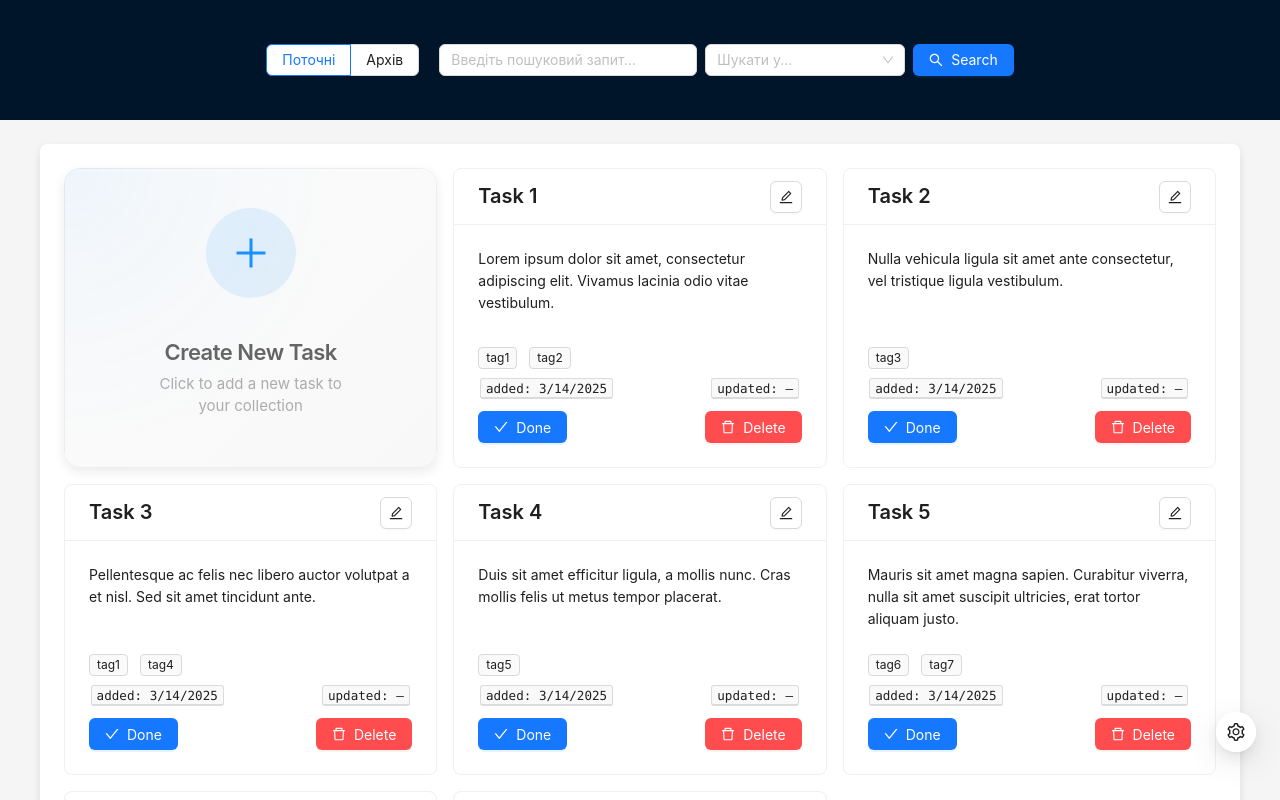
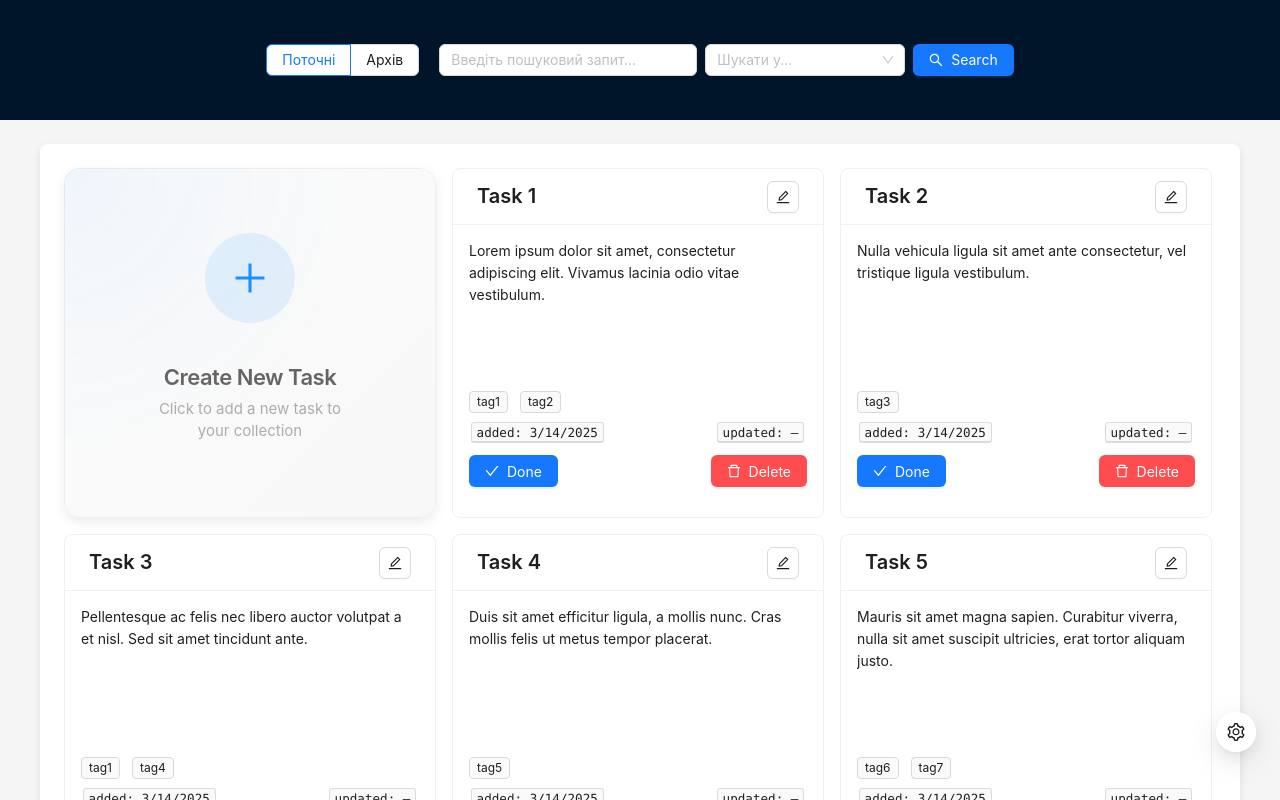
Before and after one commit to Leksiyy/ReactTaskManager, a React (Vite) app: page / in a window 1280 px wide. Shown: the top 800 px of the page. Built offline with nearby package versions, Linux system fonts and the light colour scheme.

Commit message:
card sizes, fixes, btn fix, tag edit fix

```diff
--- a/src/components/CardsContainer.tsx
+++ b/src/components/CardsContainer.tsx
@@ -62,7 +62,8 @@ const CardsContainer = ({ position }: CardsContainerProps) => {
                     width: '100%',
                     maxWidth: '1200px',
                     display: 'grid',
-                    gridTemplateColumns: 'repeat(auto-fill, minmax(300px, 1fr))',
+                    // gridTemplateColumns: 'repeat(auto-fill, minmax(300px, 1fr))',
+                    gridTemplateColumns: `repeat(auto-fill, ${settings.cardWidth}px)`,
                     gap: '16px',
                     padding: '24px',
                     background: '#fff',
--- a/src/components/tasks/AddTaskButton.tsx
+++ b/src/components/tasks/AddTaskButton.tsx
@@ -1,11 +1,14 @@
 import { useState } from "react";
 import { PlusOutlined } from "@ant-design/icons";
+import { RootState } from "../../store/store";
 import '../../index.css';
+import { useSelector } from "react-redux";
 
 export const AddTaskButton = ({ onClick }: { onClick: () => void }) => {
   const [isHovered, setIsHovered] = useState(false);
   const [isPressed, setIsPressed] = useState(false);
   const [mousePosition, setMousePosition] = useState({ x: 0, y: 0 });
+  const settings = useSelector((state: RootState) => state.settings);
 
   // Track mouse position for spotlight effect
   const handleMouseMove = (e: React.MouseEvent) => {
@@ -30,7 +33,8 @@ export const AddTaskButton = ({ onClick }: { onClick: () => void }) => {
       onMouseUp={() => setIsPressed(false)}
       style={{
         position: 'relative',
-        height: '300px',
+        width: settings.cardWidth,        // card width с слайса
+        height: settings.cardHeight,      // heigh
         borderRadius: '16px',
         overflow: 'hidden',
         cursor: 'pointer',
--- a/src/components/tasks/AddTaskModal.tsx
+++ b/src/components/tasks/AddTaskModal.tsx
@@ -79,6 +79,7 @@ export const AddTaskModal = ({ open, onClose }: AddTaskModalProps) => {
                                         <Input.TextArea
                                             placeholder={`Min ${minTextLength} characters`}
                                             value={text}
+                                            rows={7}
                                             onChange={(e) => setText(e.target.value)}
                                         />
                                     </Form.Item>
--- a/src/components/tasks/BackgroundTaskCustomizer.tsx
+++ b/src/components/tasks/BackgroundTaskCustomizer.tsx
@@ -3,6 +3,8 @@ import { Form, Input, Slider, ColorPicker, Upload, Button, Radio, Flex, InputNum
 import { UploadOutlined } from '@ant-design/icons';
 import type { Color } from 'antd/es/color-picker';
 import type { UploadFile, UploadProps } from 'antd/es/upload/interface';
+import { RootState } from "../../store/store";
+import { useSelector } from 'react-redux';
 
 
 interface BackgroundImageData {
@@ -36,6 +38,7 @@ export const BackgroundCustomizer = ({initialColor, initialImage, onChange,}: Ba
   const [customWidth, setCustomWidth] = useState<number>(initialImage?.customWidth || 300);
   const [customHeight, setCustomHeight] = useState<number>(initialImage?.customHeight || 200);
   const [fileList, setFileList] = useState<UploadFile[]>([]);
+  const settings = useSelector((state: RootState) => state.settings);
 
   useEffect(() => {
     if (!useCustomBg) {
@@ -178,7 +181,7 @@ export const BackgroundCustomizer = ({initialColor, initialImage, onChange,}: Ba
                     <Form.Item label="Width (px)" noStyle>
                       <InputNumber
                         min={1}
-                        max={1000}      // TODO Надо будет Макс подтягивать с заданого Размера карточки
+                        max={settings.cardWidth}
                         value={customWidth}
                         onChange={(value) => setCustomWidth(value || 300)}
                         style={{ width: '100%' }}
@@ -190,7 +193,7 @@ export const BackgroundCustomizer = ({initialColor, initialImage, onChange,}: Ba
                     <Form.Item label="Height (px)" noStyle>
                       <InputNumber
                         min={1}
-                        max={1000}    // TODO Надо будет Макс подтягивать с заданого Размера карточки
+                        max={settings.cardHeight}
                         value={customHeight}
                         onChange={(value) => setCustomHeight(value || 200)}
                         style={{ width: '100%' }}
--- a/src/components/tasks/TaskCard.tsx
+++ b/src/components/tasks/TaskCard.tsx
@@ -7,8 +7,8 @@ import { useState } from "react";
 import { EditTaskModal } from "./EditTaskModal";
 import { getTaskCardBodyStyle, getTaskCardStyle, TaskBackgroundOverlay } from "../../utils/taskCardStyles";
 
+
 const { Text } = Typography;
-
 
 
 type TaskCardProps = {
@@ -17,14 +17,13 @@ type TaskCardProps = {
 }
 
 
-export const TaskCard = ({task, styleSettings}: TaskCardProps) => {
-
-    // TODO фоновая картинка.
 // TODO Поля updated, deleted? проверить на нулл для вывода
 
+
+export const TaskCard = ({task, styleSettings}: TaskCardProps) => {
     const dispatch = useDispatch();
     const [isEditModalOpen, setIsEditModalOpen] = useState(false);
-    const tagsDisplayLength: number = 5;
+    const tagsDisplayLength: number = 7;
 
     const handleRestore = () => dispatch(restoreTask(task.id));
     const handleEdit = () => setIsEditModalOpen(true);
@@ -42,12 +41,18 @@ export const TaskCard = ({task, styleSettings}: TaskCardProps) => {
             >
                 <TaskBackgroundOverlay task={task} styleSettings={styleSettings} />
 
-                <div style={{ flex: "1 0 auto", position: "relative", zIndex: 1 }}>
-                    <p style={{ fontSize: styleSettings.descriptionSize, marginTop: 0 }}>{task.text}</p>
+                <div className="task-card-text-container">
+                    <div className="task-card-scrollable-text">
+                        <p
+                            className="task-card-text"
+                            style={{ fontSize: styleSettings.descriptionSize }}
+                        >
+                            {task.text}
+                        </p>
+                    </div>
                 </div>
 
-                <div style={{ marginTop: 'auto' }}>
-
+                <div className="task-card-bottom">
                     <Flex wrap="wrap" gap={4} style={{ marginTop: 10 }}>
                         {task.tags.map((tag, index) => (
                             <Tag key={`${task.id}-${index}`}>
@@ -61,10 +66,7 @@ export const TaskCard = ({task, styleSettings}: TaskCardProps) => {
                         <Text keyboard>updated: {task.updatedAt || "—"}</Text>
 
                         {/* {task.updatedAt ? <Text keyboard>updated: {task.updatedAt}</Text> : null}   <<-- Потом оставить это, и не выводить апдеитДате если там нулл? */}
-
                     </Flex>
-
-
 
                     <Flex justify="space-between" style={{ marginTop: 12 }}>
                         {task.isCompleted ? (
@@ -77,7 +79,7 @@ export const TaskCard = ({task, styleSettings}: TaskCardProps) => {
                             </Button>
                         )}
 
-                        {task.isDeleted ? (
+                        {task.isDeleted ? ( !task.isCompleted &&
                             <Button type="default" icon={<UndoOutlined />} onClick={handleRestore}>
                                 Restore
                             </Button>
@@ -86,11 +88,12 @@ export const TaskCard = ({task, styleSettings}: TaskCardProps) => {
                                 Delete
                             </Button>
                         )}
-
                     </Flex>
                 </div>
             </Card>
+
             <EditTaskModal open={isEditModalOpen} onClose={() => setIsEditModalOpen(false)} task={task} />
+
         </>
     )
 }
--- a/src/index.css
+++ b/src/index.css
@@ -32,3 +32,33 @@ body {
   0%, 100% { transform: scale(1); opacity: 0.4; }
   50% { transform: scale(1.2); opacity: 0.7; }
 }
+
+
+
+/* Стили для контейнера текста в TaskCard.tsx*/
+.task-card-text-container {
+  flex: 1 1 auto;
+  position: relative;
+  z-index: 1;
+  overflow: hidden;
+}
+
+/* Стили для прокручиваемого текста в TaskCard.tsx  */
+.task-card-scrollable-text {
+  height: 100%;
+  overflow-y: auto;
+  padding-right: 8px;
+}
+
+/* Стили для параграфа текста в TaskCard.tsx */
+.task-card-text {
+  margin-top: 0;
+  margin-bottom: 0;
+}
+
+/* Стили для нижней части интерфейса карточки чтобы не уходил вниз при длинном тексте в TaskCard.tsx  */
+.task-card-bottom {
+  margin-top: auto;
+  flex-shrink: 0;
+  min-height: 120px;
+}
--- a/src/types/types.ts
+++ b/src/types/types.ts
@@ -31,6 +31,9 @@ export type StyleSettings = {
     padding: number;
     titleSize: number;
     descriptionSize: number;
+
+    cardWidth: number;
+    cardHeight: number;
 }
 
 export type SearchQuery = {
--- a/src/utils/taskCardStyles.tsx
+++ b/src/utils/taskCardStyles.tsx
@@ -1,30 +1,40 @@
 import type { CSSProperties,  } from "react";
 import type { Task, StyleSettings } from "../types/types";
 
-// Функция для стилей карточки задачи
-export const getTaskCardStyle = (task: Task, styleSettings: StyleSettings): CSSProperties => ({
-    display: "flex",
-    flexDirection: "column",
-    minHeight: "200px",
-    whiteSpace: "pre-line",
-    wordWrap: "break-word",
-    overflow: "hidden",
-    padding: styleSettings.padding,
-    backgroundColor: task.background?.color || styleSettings.bgColor,
-    backgroundImage: task.background?.image?.url ? `url(${task.background.image.url})` : undefined,
-    backgroundSize: task.background?.image?.size || "cover",
-    backgroundPosition: task.background?.image?.position || "center",
-    backgroundRepeat: "no-repeat",
-    position: task.background?.image?.url ? "relative" : undefined,
-});
+export const getTaskCardStyle = (task: Task, styleSettings: StyleSettings): CSSProperties => {
+    const style: CSSProperties = {};
+    style.display = "flex";
+    style.flexDirection = "column";
+    style.minHeight = "200px";
+    style.whiteSpace = "pre-line";
+    style.wordWrap = "break-word";
+    style.overflow = "hidden";
+    style.padding = styleSettings.padding;
+    style.backgroundColor = task.background && task.background.color ? task.background.color : styleSettings.bgColor;
+    style.width = styleSettings.cardWidth;
+    style.height = styleSettings.cardHeight;
+
+    if (task.background && task.background.image && task.background.image.url) {
+        style.backgroundImage = `url(${task.background.image.url})`;
+        style.backgroundSize = task.background.image.size || "cover";
+        style.backgroundPosition = task.background.image.position || "center";
+        style.backgroundRepeat = "no-repeat";
+        style.position = "relative";
+    }
+
+    return style;
+};
 
 // стили для body ТаскКард, нужен для флекса
-export const getTaskCardBodyStyle = (): CSSProperties => ({
-    display: "flex",
-    flexDirection: "column",
-    flex: 1,
-    height: "100%",
-});
+export const getTaskCardBodyStyle = (): CSSProperties => {
+    const style: CSSProperties = {};
+    style.display = "flex";
+    style.flexDirection = "column";
+    style.flex = 1;
+    style.height = "100%";
+    style.padding = "16px";
+    return style;
+};
 
 
 // компонент для фона
@@ -42,6 +52,7 @@ export const TaskBackgroundOverlay = ({ task, styleSettings }: { task: Task; sty
                 backgroundColor: task.background.color || styleSettings.bgColor,
                 opacity: (100 - task.background.image.opacity) / 100,
                 zIndex: 0,
+                pointerEvents: "none",
             }}
         />
     );
```
Also changed, not shown: src/components/tasks/EditTaskModal.tsx (+20 -5 lines), src/slices/settingsSlice.ts (+14 -1 lines). Lines whose indentation alone changed are shown as unchanged.
